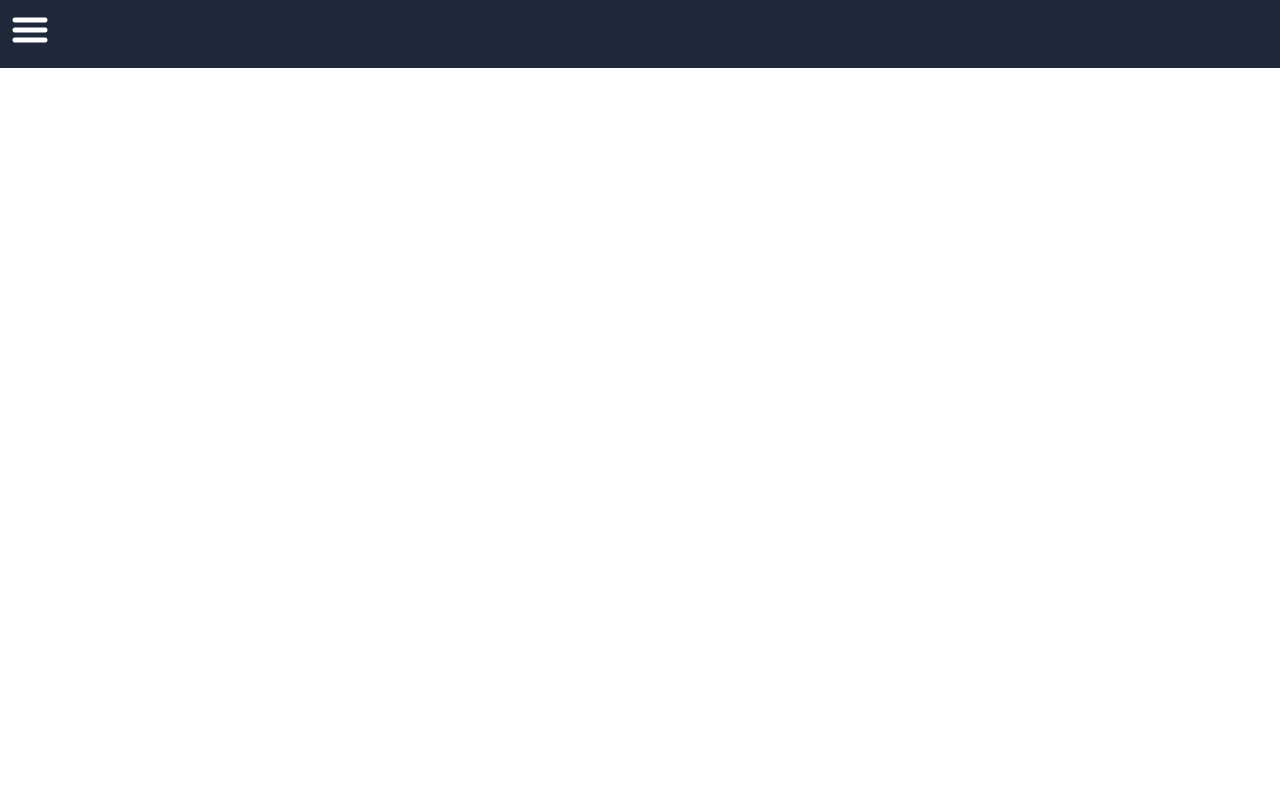
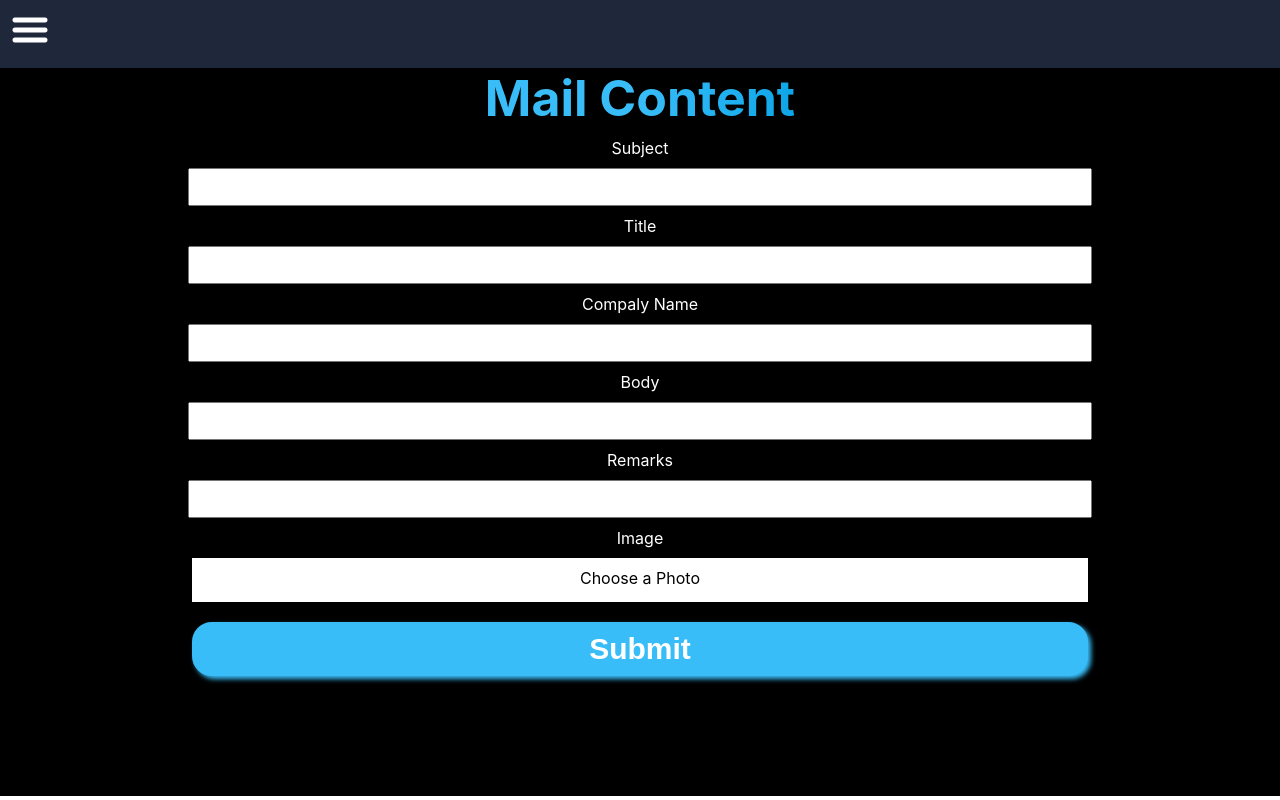
Before and after one commit to NayanThapaMagar/clothesDesignFrontend, a React (Vite) app: page /mail in a window 1280 px wide. Before the commit this address had no page. Built offline with nearby package versions, Linux system fonts and the light colour scheme.

Commit message:
changing input type file design

```diff
--- a/src/App.jsx
+++ b/src/App.jsx
@@ -6,6 +6,7 @@ import { Punk } from "./pages/Punk/Punk";
 import { TShirt } from "./components/design/TShirt";
 import { Contacts } from "./pages/contacts/contacts";
 import { ContactUs } from "./pages/contactUs/contactUs";
+import { SaveMail } from "./pages/mail/saveMail";
 
 
 function App() {
@@ -19,6 +20,7 @@ function App() {
         <Route path="/" element={<Punk />}></Route>
         <Route path="/contactUs" element={<ContactUs />} />
         <Route path="/contacts" element={<Contacts />} />
+        <Route path="/mail" element={<SaveMail />} />
         <Route path="/Design1" element={<Punk />} />
         <Route path="/Design2" element={<Punk />} />
         <Route path="/Design3" element={<Punk />} />
--- a/src/components/Navbar/Menu.jsx
+++ b/src/components/Navbar/Menu.jsx
@@ -13,6 +13,7 @@ export const Menu = (props) => {
                 <li><Link>About Us</Link></li>
                 <li><Link to="/contactUs" onClick={() => props.setMenu(false)}>Contact Us</Link></li>
                 <li><Link to="/contacts" onClick={() => props.setMenu(false)}>Contacts</Link></li>
+                <li><Link to="/mail" onClick={() => props.setMenu(false)}>Mail Content</Link></li>
             </ul>
         </div>
     );
--- /dev/null
+++ b/src/pages/mail/saveMail.jsx
@@ -0,0 +1,138 @@
+/* eslint-disable react-hooks/rules-of-hooks */
+// import React from 'react'
+import { useState } from "react"
+import styles from "./saveMail.module.css"
+
+import axios from "axios"
+import { useNavigate } from "react-router-dom"
+import FadeLoader from "react-spinners/FadeLoader";
+
+export const SaveMail = () => {
+    const [subject, setSubject] = useState('');
+    const [title, setTitle] = useState('');
+    const [compalyName, setCompalyName] = useState('');
+    const [body, setBody] = useState('');
+    const [remarks, setRemarks] = useState('');
+    const [image, setImage] = useState();
+    const [loading, setLoading] = useState(false);
+
+    function getImage(image) {
+        var label = document.getElementById('uploadImageLabel');
+        label.textContent = image.name;
+    }
+
+    const navigate = useNavigate();
+
+    const handleSaveMail = (event) => {
+        event.preventDefault();
+        const formData = new FormData();
+        formData.append('image', image);
+        formData.append('subject', subject);
+        formData.append('title', title);
+        formData.append('compalyName', compalyName);
+        formData.append('body', body);
+        formData.append('remarks', remarks);
+
+        setLoading(true)
+        axios.post('http://localhost:5555/saveMail', formData, {
+            headers: {
+                'Content-Type': 'multipart/form-data'
+            }
+        })
+            .then(() => {
+                // console.log(res);
+                setLoading(false);
+                navigate('/');
+            })
+            .catch((error) => {
+                setLoading(false);
+                alert('Error!!! CHECK CONSOLE');
+                console.log(error);
+            })
+    }
+
+    const override = {
+        display: "block",
+        margin: "300px",
+    };
+
+    return (
+        <div className={styles.root}>
+            {
+                loading ? <FadeLoader
+                    color={'#0ea6e9'}
+                    loading={loading}
+                    cssOverride={override}
+                    size={150}
+                    aria-label="Loading Spinner"
+                    data-testid="loader"
+                /> : <>
+                    <h1>Mail Content</h1>
+                    <form onSubmit={handleSaveMail} className={styles.fromContainer}>
+
+                        <label htmlFor="subject">Subject</label>
+                        <input
+                            type="text"
+                            value={subject}
+                            onChange={(e) => setSubject(e.target.value)}
+                            required
+                        />
+
+                        <label htmlFor="title">Title</label>
+                        <input
+                            type="text"
+                            value={title}
+                            onChange={(e) => setTitle(e.target.value)}
+                            required
+                        />
+
+                        <label htmlFor="compalyName">Compaly Name</label>
+                        <input
+                            type="text"
+                            value={compalyName}
+                            onChange={(e) => setCompalyName(e.target.value)}
+                            required
+                        />
+
+                        <label htmlFor="body">Body</label>
+                        <input
+                            type="text"
+                            value={body}
+                            onChange={(e) => setBody(e.target.value)}
+                            required
+                        />
+
+                        <label htmlFor="remarks">Remarks</label>
+                        <input
+                            type="text"
+                            value={remarks}
+                            onChange={(e) => setRemarks(e.target.value)}
+                            required
+                        />
+
+                        <label htmlFor="image">Image</label>
+                        <input
+                            type='file'
+                            onChange={(e) => {
+                                setImage(e.target.files[0]);
+                                getImage(e.target.files[0]);
+                            }}
+                            required
+                            name="image"
+                            accept="image/*"
+                            id="imgUpload"
+                        />
+                        <label htmlFor="imgUpload" className={styles.imageInput} id="uploadImageLabel">Choose a Photo</label>
+
+
+
+                        <button type="submit">Submit</button>
+                        {/* <button onClick={handleSavesaveMail}>Submit</button> */}
+                    </form>
+                </>
+            }
+
+
+        </div >
+    )
+}
--- /dev/null
+++ b/src/pages/mail/saveMail.module.css
@@ -0,0 +1,73 @@
+@import "../../vars.css";
+
+.root {
+    position: relative;
+    z-index: 1;
+    display: flex;
+    flex-direction: column;
+    /* justify-content: center; */
+    align-items: center;
+    color: #ffffff;
+    height: 91vh;
+
+}
+
+.root h1 {
+    background: linear-gradient(to right, var(--btncolor-1), var(--btncolor-2), var(--btncolor-3));
+    -webkit-background-clip: text;
+    background-clip: text;
+    -webkit-text-fill-color: transparent;
+    font-size: 50px;
+    margin: 0;
+}
+
+.fromContainer {
+    color: #ffffff;
+    display: flex;
+    flex-direction: column;
+    justify-content: center;
+    align-items: center;
+    width: 100%;
+
+}
+.fromContainer input {
+    width: 70%;
+    height: 4vh;
+}
+
+.fromContainer label {
+    padding: 10px 0;
+}
+
+input[type="file"]{
+    display: none;
+}
+.imageInput {
+    width: 70%;
+    height: 3vh;
+    background-color: #ffffff;
+    color: black;
+    cursor: pointer;
+    text-align: center;
+}
+
+.fromContainer button {
+    border: 5px solid var(--btncolor-1);
+    font-size: 30px;
+    font-weight: bold;
+    color: var(--color-text-1);
+    width: 70%;
+    padding: 5px 20px;
+    margin-top: 20px;
+    cursor: pointer;
+    transition: background-color 0.2s, color 0.2s;
+    border-radius: 20px;
+    text-decoration: none;
+    text-align: center;
+    background-color: var(--btncolor-1);
+    box-shadow: 3px 3px 5px var(--btncolor-1);
+}
+
+.fromContainer button:hover {
+    background-color: transparent;
+}
```
